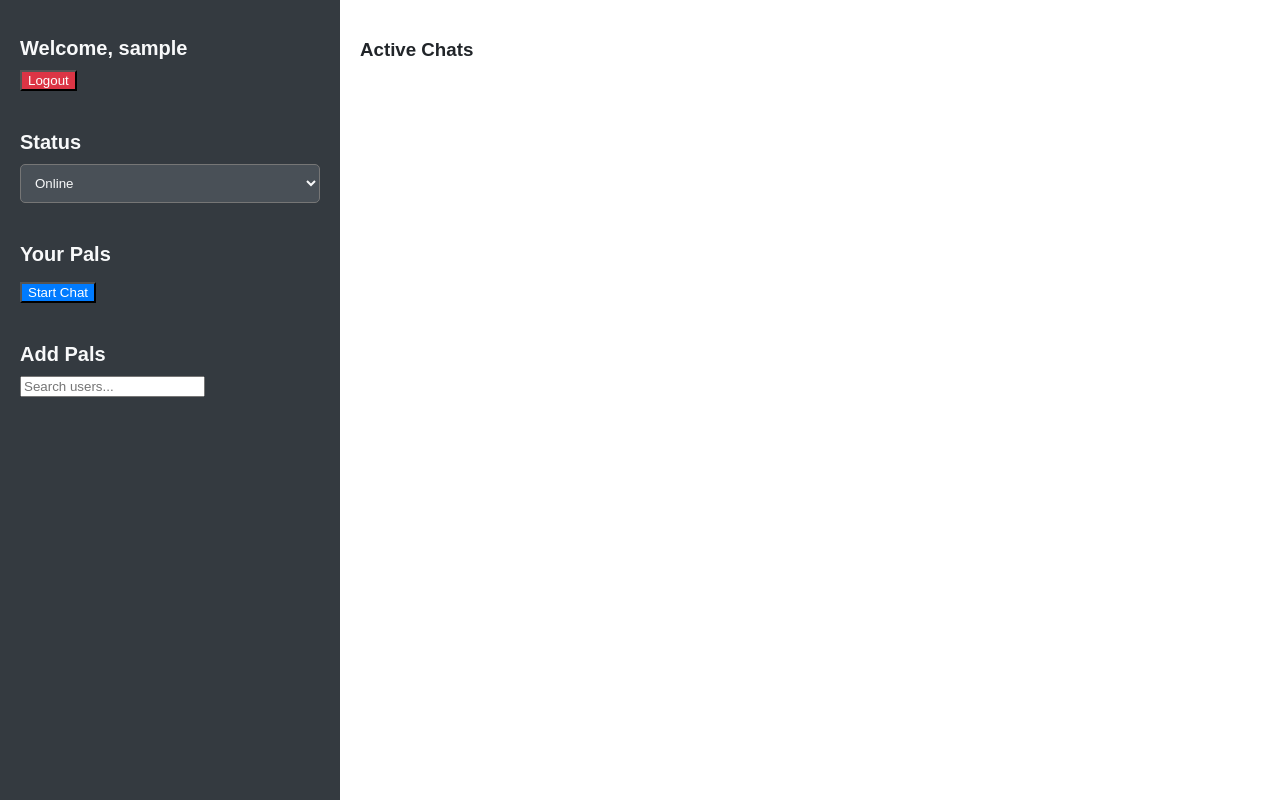
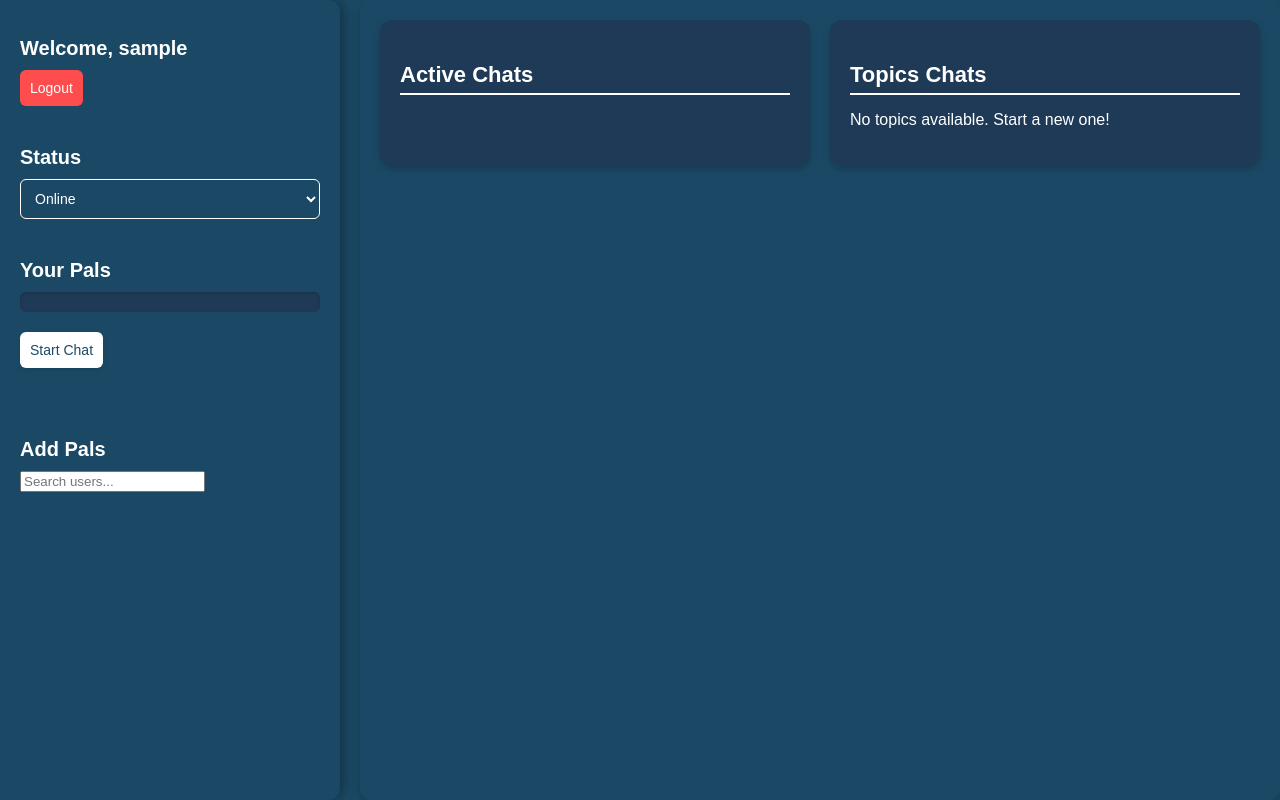
Before and after one commit to NervousBlakedown/aol, a Flask app: template frontend/templates/dashboard.html in a window 1280 px wide. Run offline with Flask 3, Linux system fonts and the light colour scheme; the template is opened without the code that fills it: most values are stand-ins (such as "Sample title", 1, 10 or a date in 2020); parts of the project's set-up code (start-up, migrations or seed data) failed here and were passed over; some libraries are stand-ins or nearby versions.

Commit message:
blue dark theme dashboard

```diff
--- a/frontend/static/css/dashboard.css
+++ b/frontend/static/css/dashboard.css
@@ -3,8 +3,8 @@ body, html {
     margin: 0;
     padding: 0;
     font-family: 'Poppins', sans-serif;
-    background-color: #f8f9fa;
-    color: #212529;
+    background-color: #1b4965; /* Main deep blue background */
+    color: #ffffff; /* White text for contrast */
     height: 100%;
     overflow: hidden;
 }
@@ -14,42 +14,127 @@ body, html {
     display: flex;
     height: 100vh;
     overflow: hidden;
+    gap: 20px;
 }
 
 /* Sidebar */
 .sidebar {
     width: 300px;
-    background-color: #343a40;
-    color: #f8f9fa;
+    background-color: #1b4965; /* Deep blue sidebar */
+    color: #ffffff;
     padding: 20px;
     display: flex;
     flex-direction: column;
     gap: 20px;
-    box-shadow: 2px 0 5px rgba(0, 0, 0, 0.1);
+    box-shadow: 4px 0 12px rgba(0, 0, 0, 0.3); /* Slightly stronger shadow for depth */
+    border-radius: 0 12px 12px 0;
 }
 
 .sidebar h2, .sidebar h3 {
     font-size: 20px;
     margin-bottom: 10px;
+    color: #ffffff;
 }
 
 .sidebar .btn-primary {
-    background-color: #007bff;
-    color: white;
+    background-color: #ffffff; /* White button for contrast */
+    color: #1b4965; /* Text matches the main blue */
+    border: none;
+    border-radius: 6px;
+    padding: 10px;
+    text-align: center;
+    cursor: pointer;
+    font-size: 14px;
+    transition: background-color 0.3s ease, transform 0.2s ease;
+}
+
+.sidebar .btn-primary:hover {
+    background-color: #e0e0e0; /* Light gray hover effect */
+    transform: translateY(-2px);
 }
 
 .sidebar .btn-danger {
-    background-color: #dc3545;
-    color: white;
+    background-color: #ff4d4d; /* Red for danger buttons */
+    color: #ffffff;
+    border: none;
+    border-radius: 6px;
+    padding: 10px;
+    text-align: center;
+    cursor: pointer;
+    font-size: 14px;
+    transition: background-color 0.3s ease, transform 0.2s ease;
 }
 
-/* Dropdown */
+.sidebar .btn-danger:hover {
+    background-color: #d43f3f; /* Slightly darker red on hover */
+    transform: translateY(-2px);
+}
+
+/* Dropdown Styling */
 .dropdown {
     width: 100%;
     padding: 10px;
-    border-radius: 5px;
-    background-color: #495057;
-    color: #f8f9fa;
+    border-radius: 6px;
+    background-color: #1b4965; /* Match theme background */
+    color: #ffffff;
+    border: 1px solid #ffffff;
+    font-size: 14px;
+}
+
+/* Contacts List Section */
+.contacts-list-section {
+    margin-bottom: 30px; /* Space below the contacts list */
+}
+
+.contacts-list {
+    list-style: none;
+    padding: 0;
+    margin: 0;
+    max-height: 150px;
+    overflow-y: auto;
+    background-color: #1e3a56; /* Slightly lighter shade of primary blue */
+    border-radius: 6px;
+    padding: 10px;
+    color: #ffffff;
+    box-shadow: inset 0 1px 3px rgba(0, 0, 0, 0.2);
+}
+
+.contacts-list li {
+    display: flex;
+    justify-content: space-between;
+    align-items: center;
+    padding: 8px;
+    margin-bottom: 6px;
+    background-color: #1f4a66; /* Slightly brighter blue */
+    border-radius: 4px;
+    cursor: pointer;
+    transition: background-color 0.3s ease, transform 0.2s ease;
+    box-shadow: 0 1px 3px rgba(0, 0, 0, 0.2);
+}
+
+.contacts-list li:hover {
+    background-color: #2a5d85; /* Highlighted blue on hover */
+    transform: translateY(-2px);
+}
+
+/* Start Chat Button */
+#start-chat-button {
+    margin-top: 20px; /* Space above the button */
+    background-color: #ffffff; /* White button for contrast */
+    color: #1b4965;
+    border: none;
+    border-radius: 6px;
+    padding: 10px;
+    text-align: center;
+    cursor: pointer;
+    font-size: 14px;
+    transition: background-color 0.3s ease, transform 0.2s ease;
+    box-shadow: 0 2px 5px rgba(0, 0, 0, 0.1);
+}
+
+#start-chat-button:hover {
+    background-color: #e0e0e0;
+    transform: translateY(-2px);
 }
 
 /* Main Content */
@@ -57,37 +142,84 @@ body, html {
     flex: 1;
     padding: 20px;
     overflow-y: auto;
-    background-color: #ffffff;
+    background-color: #1b4965; /* Main theme background */
+    border-radius: 12px;
+    box-shadow: 0 4px 12px rgba(0, 0, 0, 0.2);
+    color: #ffffff;
 }
 
-.chats-container {
-    display: grid;
-    grid-template-columns: repeat(auto-fit, minmax(280px, 1fr));
+/* Chats Layout */
+.chats-layout {
+    display: flex;
     gap: 20px;
-    padding: 10px;
 }
 
+/* Active Chats & Topics Chats */
+.active-chats, .topics-chats {
+    flex: 1;
+    background-color: #1e3a56; /* Slightly lighter blue for containers */
+    border-radius: 12px;
+    padding: 20px;
+    box-shadow: 0 4px 8px rgba(0, 0, 0, 0.2);
+    color: #ffffff;
+}
+
+.active-chats h3, .topics-chats h3 {
+    margin-bottom: 15px;
+    font-size: 22px;
+    color: #ffffff;
+    border-bottom: 2px solid #ffffff; /* White underline */
+    padding-bottom: 5px;
+}
+
+/* Chat Box */
 .chat-box {
-    background-color: #f8f9fa;
-    border: 1px solid #ced4da;
-    border-radius: 10px;
-    box-shadow: 0 4px 8px rgba(0, 0, 0, 0.1);
+    background-color: #1e3a56; /* Consistent theme background */
+    border: 1px solid #ffffff;
+    border-radius: 8px;
+    box-shadow: 0 4px 12px rgba(0, 0, 0, 0.2);
+    overflow: hidden;
+    position: relative;
 }
 
 .chat-box h3 {
-    background-color: #007bff;
-    color: white;
+    margin: 0;
     padding: 10px;
+    background-color: #1b4965;
+    color: #ffffff;
     font-size: 16px;
     text-align: center;
 }
 
+/* Chat Close Button (X) */
+.chat-box .close-chat {
+    position: absolute;
+    top: 8px;
+    right: 8px;
+    background: none;
+    color: #ffffff;
+    border: none;
+    font-size: 12px;
+    font-weight: bold;
+    cursor: pointer;
+    transition: color 0.3s ease, transform 0.2s ease;
+}
+
+.chat-box .close-chat:hover {
+    color: #e0e0e0; /* Light gray on hover */
+    transform: scale(1.1);
+}
+
 /* Scrollbar Styling */
 ::-webkit-scrollbar {
-    width: 10px;
+    width: 8px;
 }
 
 ::-webkit-scrollbar-thumb {
-    background-color: #6c757d;
-    border-radius: 5px;
+    background-color: #1b4965;
+    border-radius: 4px;
 }
+
+::-webkit-scrollbar-thumb:hover {
+    background-color: #2a5d85;
+}
--- a/frontend/templates/dashboard.html
+++ b/frontend/templates/dashboard.html
@@ -37,8 +37,21 @@
 
     <!-- Main Content -->
     <main class="main-content">
-        <h3 class="section-title">Active Chats</h3>
-        <div id="chats-container" class="chats-container"></div>
+        <div class="chats-layout">
+            <!-- Active Chats -->
+            <section class="active-chats">
+                <h3 class="section-title">Active Chats</h3>
+                <div id="chats-container" class="chats-container"></div>
+            </section>
+
+            <!-- Topics Chat -->
+            <section class="topics-chats">
+                <h3 class="section-title">Topics Chats</h3>
+                <div id="topics-container" class="topics-container">
+                    <p>No topics available. Start a new one!</p>
+                </div>
+            </section>
+        </div>
     </main>
 </div>
 <script>
```
